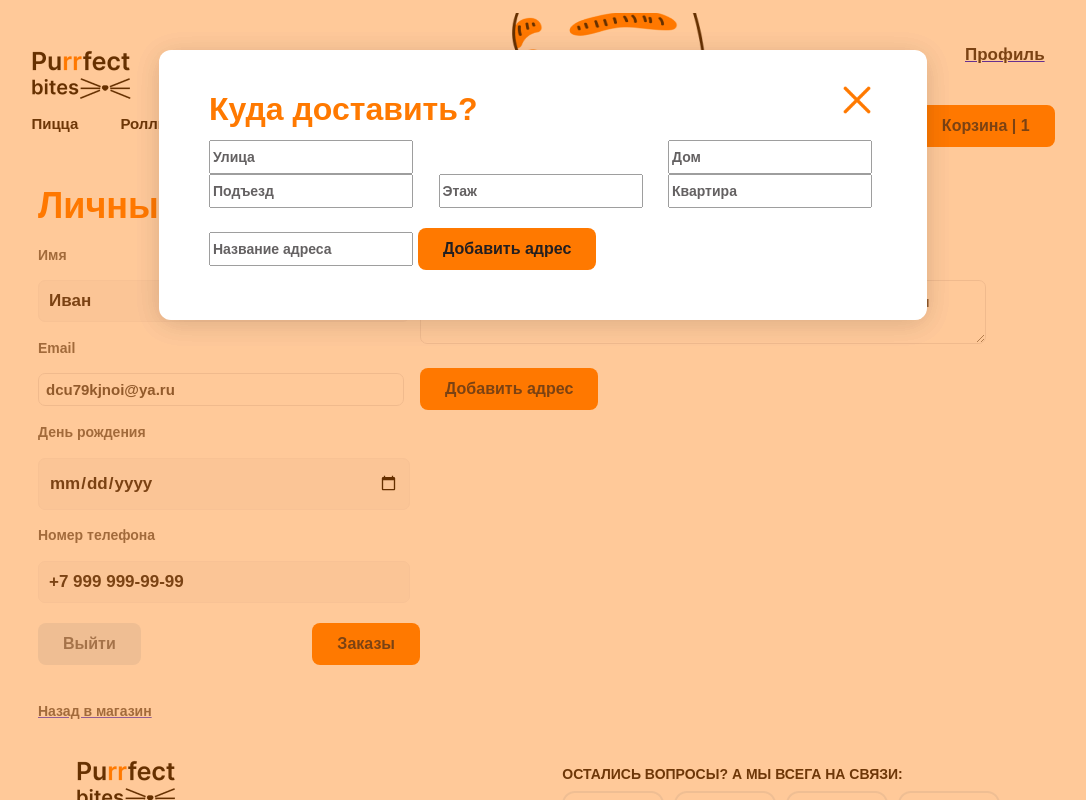
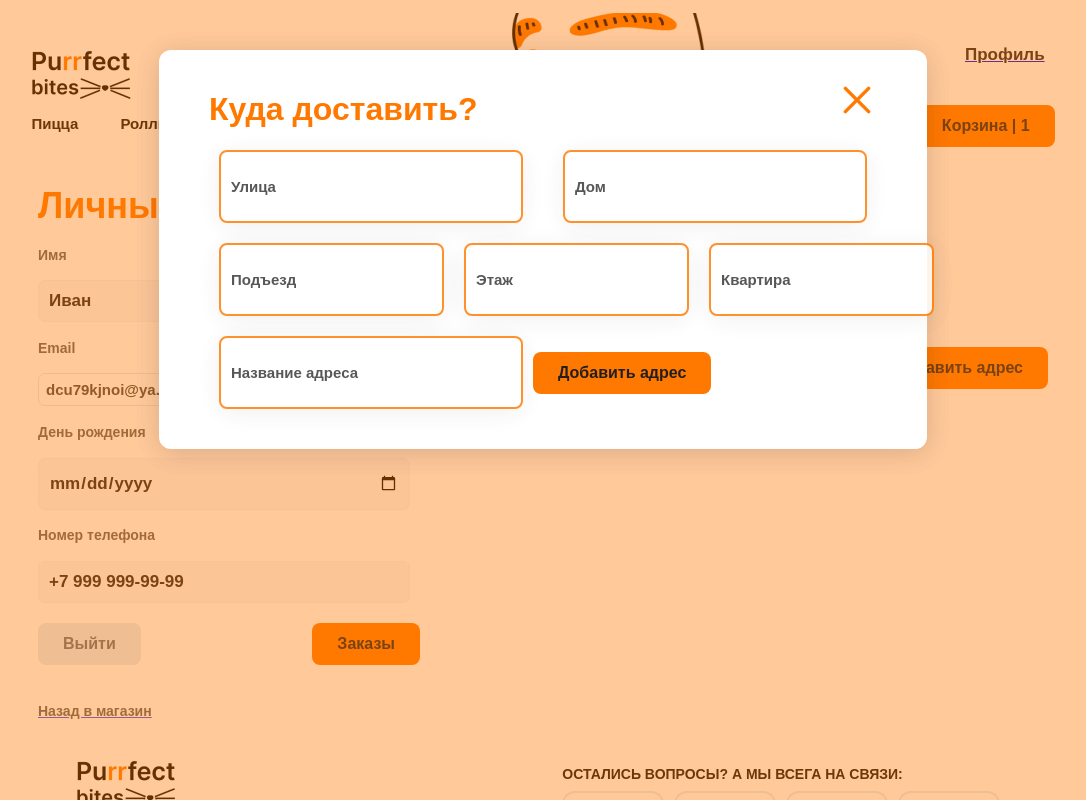
Before and after one commit to TP-4-4/Frontend, a React (Create React App) app in the folder frontend/: page /profile in a window 1280 px wide. Both pictures are taken after a click on the button "Добавить адрес". Shown: the top 800 px of the page, without its empty margins (97-1183 px from the left). Built offline with nearby package versions, Linux system fonts and the light colour scheme.

Commit message:
TD-45 обновлены всплывающие окна профиле

```diff
--- a/frontend/src/profile/CComponentPage.css
+++ b/frontend/src/profile/CComponentPage.css
@@ -124,3 +124,19 @@
     border: 0px solid transparent;
     font-family: 'Montserrat',sans-serif;
 }
+
+.Profile-input-a{
+    border-radius: 8px;
+    border: 2px solid #ff7900;
+    width: 280px;
+    height: 49px;
+    box-shadow: 0 4px 28px 0 rgba(0, 0, 0, 0.08);
+    background: #fff;
+    padding: 10px;
+    font-weight: 700;
+    font-size: 15px;
+    line-height: 187%;
+    color: rgba(0, 0, 0, 0.8);
+    font-family: 'Montserrat',sans-serif;
+    margin: 10px;
+}
--- a/frontend/src/profile/CComponentPage.js
+++ b/frontend/src/profile/CComponentPage.js
@@ -130,15 +130,15 @@ class CComponentPage extends Component {
                                 <img onClick={this.notshowAdres} src={close} alt='close' className='Orders-map-close'/>
                             </div>
                             <div className='Orders-inline'>
-                                <input className='Profile-text-input' value='Улица'/>
-                                <input className='Profile-text-input' value='Дом'/>
+                                <input className='Profile-input-a' value='Улица'/>
+                                <input className='Profile-input-a' value='Дом'/>
                             </div>
                             <div className='Orders-inline'>
-                                <input className='Profile-text-input' value='Подъезд'/>
-                                <input className='Profile-text-input' value='Этаж'/>
-                                <input className='Profile-text-input' value='Квартира'/>
+                                <input className='Profile-input-a' value='Подъезд'/>
+                                <input className='Profile-input-a' value='Этаж'/>
+                                <input className='Profile-input-a' value='Квартира'/>
                             </div>
-                            <input className='Profile-text-input' value='Название адреса'/>
+                            <input className='Profile-input-a' value='Название адреса'/>
                             <button onClick={this.sHow} className='Profile-button'>Добавить адрес</button>
                         </div>
                     </div>
```
